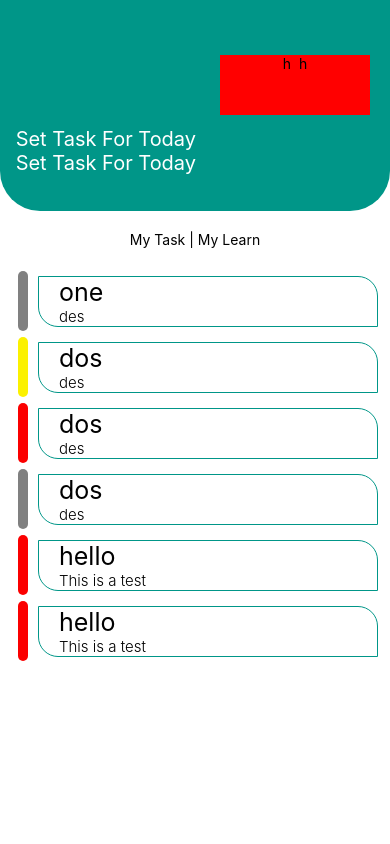
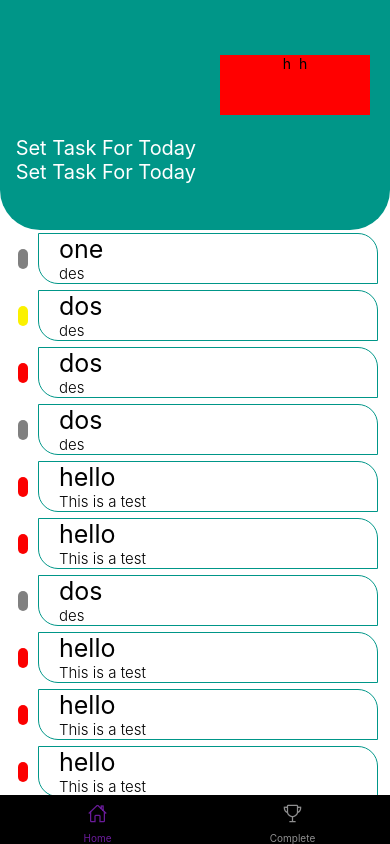
Before and after one commit to redmejia/next-day, a React Native app: screen / in a window 390 px wide. Built offline with nearby package versions, Linux system fonts and the light colour scheme.

Commit message:
scroll cards

```diff
--- a/src/Components/TaskCard.tsx
+++ b/src/Components/TaskCard.tsx
@@ -37,7 +37,7 @@ const styles = StyleSheet.create({
         flexDirection: 'row',
     },
     box: {
-        height: 60,
+        height: 20,
         width: 10,
         backgroundColor: '#CAD2DB',
         borderRadius: 10,
--- a/src/Main/Main.tsx
+++ b/src/Main/Main.tsx
@@ -1,12 +1,64 @@
-import { View, } from "react-native";
-import { Header } from "../screens/Header";
-import { Task } from "../screens/Tasks";
+// import { View } from "react-native";
+import { createBottomTabNavigator } from "@react-navigation/bottom-tabs";
+import { NavigationContainer } from "@react-navigation/native";
+import { Home } from "../screens/HomeScreen";
+import { Complete } from "../screens/Complete";
+import Icon from 'react-native-vector-icons/Ionicons'
+// import { Header } from "../screens/Header";
+// import { Task } from "../screens/Tasks";
+
+const Tab = createBottomTabNavigator();
 
 export const Main = (): JSX.Element => {
     return (
-        <View style={{ flex: 1 }}>
-            <Header />
-            <Task />
-        </View>
+        <NavigationContainer>
+            <Tab.Navigator
+                sceneContainerStyle={{
+                    backgroundColor: '#fff'
+                }}
+                screenOptions={{
+                    headerShown: false,
+                    tabBarActiveTintColor: '#6A1B9A',
+                    tabBarLabelStyle:{
+
+                    },
+                    tabBarStyle: {
+                        backgroundColor: '#000000',
+                        position: 'absolute',
+                        // backgroundColor : 'rgba(0,0,0, 0.0)',
+                        borderWidth: 0,
+                        elevation: 0,
+                        // marginTop: 10
+                    }
+
+                }}
+
+            >
+                <Tab.Screen
+                    name="Home"
+                    options={{
+                        tabBarLabel: 'Home',
+                        tabBarIcon: ({ color }) => (
+                            <Icon
+                                color={color}
+                                size={20}
+                                name="home-outline"
+                            />)
+                    }}
+                    component={Home} />
+                <Tab.Screen
+                    name="Complete"
+                    options={{
+                        tabBarLabel: 'Complete',
+                        tabBarIcon: ({ color }) => (
+                            <Icon
+                                color={color}
+                                size={20}
+                                name="trophy-outline"
+                            />)
+                    }}
+                    component={Complete} />
+            </Tab.Navigator>
+        </NavigationContainer>
     );
 };
--- /dev/null
+++ b/src/screens/Complete.tsx
@@ -0,0 +1,9 @@
+import { Text, View } from "react-native";
+
+export const Complete = (): JSX.Element => {
+    return (
+        <View>
+            <Text> Complete </Text>
+        </View>
+    );
+};
--- a/src/screens/Header.tsx
+++ b/src/screens/Header.tsx
@@ -19,12 +19,13 @@ export const Header = (): JSX.Element => {
 
 const styles = StyleSheet.create({
     container: {
-        flex: 1,
+        flex: 3,
         backgroundColor: '#009688',
         justifyContent: 'center',
         // alignItems:'center',
         borderBottomLeftRadius: 40,
-        borderBottomRightRadius: 40
+        borderBottomRightRadius: 40,
+        // zIndex: 9999
     },
     taskStatus: {
         // backgroundColor: 'red',
--- /dev/null
+++ b/src/screens/HomeScreen.tsx
@@ -0,0 +1,15 @@
+import { View } from "react-native";
+import { Header } from "./Header";
+import { Task } from "./Tasks";
+
+export const Home = (): JSX.Element => {
+    return (
+        <View style={{ flex: 1 }}>
+            <Header />
+            <Task />
+            {/* <View >
+
+            </View> */}
+        </View>
+    );
+};
--- a/src/screens/Tasks.tsx
+++ b/src/screens/Tasks.tsx
@@ -2,6 +2,7 @@ import { ScrollView, Text, View } from "react-native";
 import { TaskCardProps } from "../Components/TaskCard";
 import { LevelColor } from "../Context/labelLevelColor";
 import { ListRender } from "../Components/ListRender";
+import { SafeAreaView } from "react-native-safe-area-context";
 
 const data: TaskCardProps[] = [
     { labelColor: LevelColor.LOW, des: "des", name: "one" },
@@ -10,21 +11,46 @@ const data: TaskCardProps[] = [
     { labelColor: LevelColor.LOW, des: "des", name: "dos" },
     { labelColor: LevelColor.HIGH, des: "This is a test", name: "hello" },
     { labelColor: LevelColor.HIGH, des: "This is a test", name: "hello" },
+    { labelColor: LevelColor.LOW, des: "des", name: "dos" },
+    { labelColor: LevelColor.HIGH, des: "This is a test", name: "hello" },
+    { labelColor: LevelColor.HIGH, des: "This is a test", name: "hello" },
+    { labelColor: LevelColor.HIGH, des: "This is a test", name: "hello" },
+    { labelColor: LevelColor.HIGH, des: "This is a test", name: "hoak" },
+    { labelColor: LevelColor.LOW, des: "des", name: "one" },
+    { labelColor: LevelColor.MEDIUM, des: "des", name: "dos" },
+    { labelColor: LevelColor.HIGH, des: "des", name: "dos" },
+    { labelColor: LevelColor.LOW, des: "des", name: "dos" },
+    { labelColor: LevelColor.HIGH, des: "This is a test", name: "hello" },
+    { labelColor: LevelColor.HIGH, des: "This is a test", name: "hello" },
+    { labelColor: LevelColor.LOW, des: "des", name: "dos" },
+    { labelColor: LevelColor.HIGH, des: "This is a test", name: "hello" },
+    { labelColor: LevelColor.HIGH, des: "This is a test", name: "hello" },
+    { labelColor: LevelColor.HIGH, des: "This is a test", name: "hello" },
+    { labelColor: LevelColor.HIGH, des: "This is a test", name: "hoak" },
+
+
 ]
 
 export const Task = (): JSX.Element => {
 
+
     return (
-        <View style={{ flex: 3 }} >
-            <Text style={{ textAlign: 'center', marginVertical: 20 }} > My Task | My Learn </Text>
+
+        <View style={{ flex: 8 }} >
+            {/* <Text style={{ textAlign: 'center', marginVertical: 10 }} > My Task | My Learn </Text> */}
+
+
                 <ScrollView
+                    contentContainerStyle={{ flexGrow: 1, paddingBottom: 100 }}
                     showsVerticalScrollIndicator={false}
                 >
+
                     <ListRender
                         onPresAction={(value: number) => { console.log(value) }}
                         data={data}
                     />
                 </ScrollView>
+
         </View>
     );
 };
```
Also changed, not shown: package.json (+8 -1 lines), 7 other files (tests, documents, lock files or other folders). Lines whose indentation alone changed are shown as unchanged.
